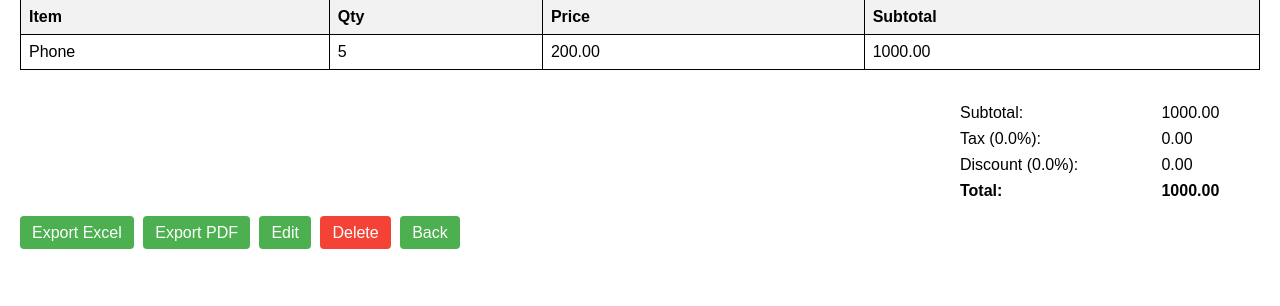
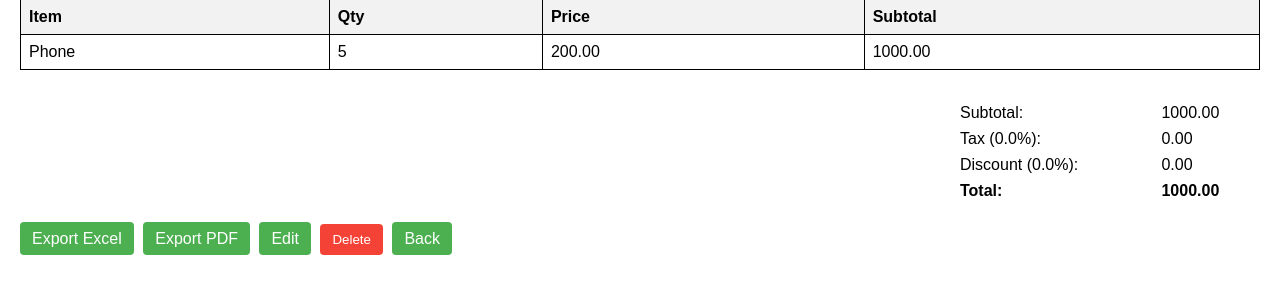
Before and after one commit to IhArmayau/Invoice-App, a Flask app: page /invoice/1/view in a window 1280 px wide. Shown: the part 137-443 px from the top of the page. Run offline with Flask 3, Linux system fonts and the light colour scheme; a user stored in the database is signed in.

Commit message:
Fix Delete button in view_invoice.html

```diff
--- a/templates/view_invoice.html
+++ b/templates/view_invoice.html
@@ -12,8 +12,8 @@
         .totals table { width: 100%; border: none; }
         .totals td { border: none; padding: 4px 0; }
         .buttons { margin-top: 20px; }
-        .buttons a { text-decoration: none; padding: 8px 12px; background-color: #4CAF50; color: white; border-radius: 4px; margin-right: 5px; }
-        .buttons a.delete { background-color: #f44336; }
+        .buttons a, .buttons button { text-decoration: none; padding: 8px 12px; background-color: #4CAF50; color: white; border-radius: 4px; margin-right: 5px; border: none; cursor: pointer; }
+        .buttons button.delete { background-color: #f44336; }
     </style>
 </head>
 <body>
@@ -62,7 +62,12 @@
         <a href="{{ url_for('export_excel', invoice_id=invoice.id) }}">Export Excel</a>
         <a href="{{ url_for('export_pdf', invoice_id=invoice.id) }}">Export PDF</a>
         <a href="{{ url_for('edit_invoice', invoice_id=invoice.id) }}">Edit</a>
-        <a href="{{ url_for('delete_invoice', invoice_id=invoice.id) }}" class="delete" onclick="return confirm('Are you sure you want to delete this invoice?');">Delete</a>
+
+        <!-- Proper form for Delete -->
+        <form action="{{ url_for('delete_invoice', invoice_id=invoice.id) }}" method="POST" style="display:inline;">
+            <button type="submit" class="delete" onclick="return confirm('Are you sure you want to delete this invoice?');">Delete</button>
+        </form>
+
         <a href="{{ url_for('index') }}">Back</a>
     </div>
 </body>
```
